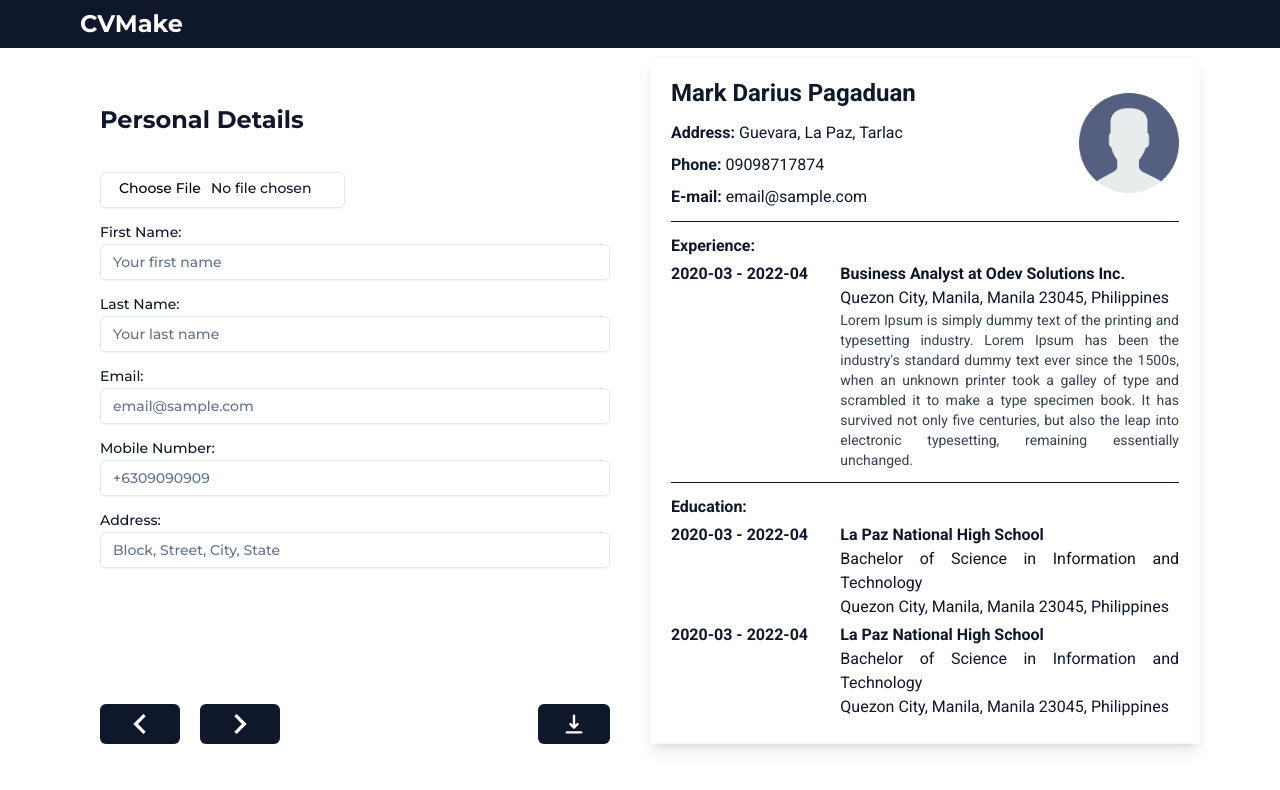
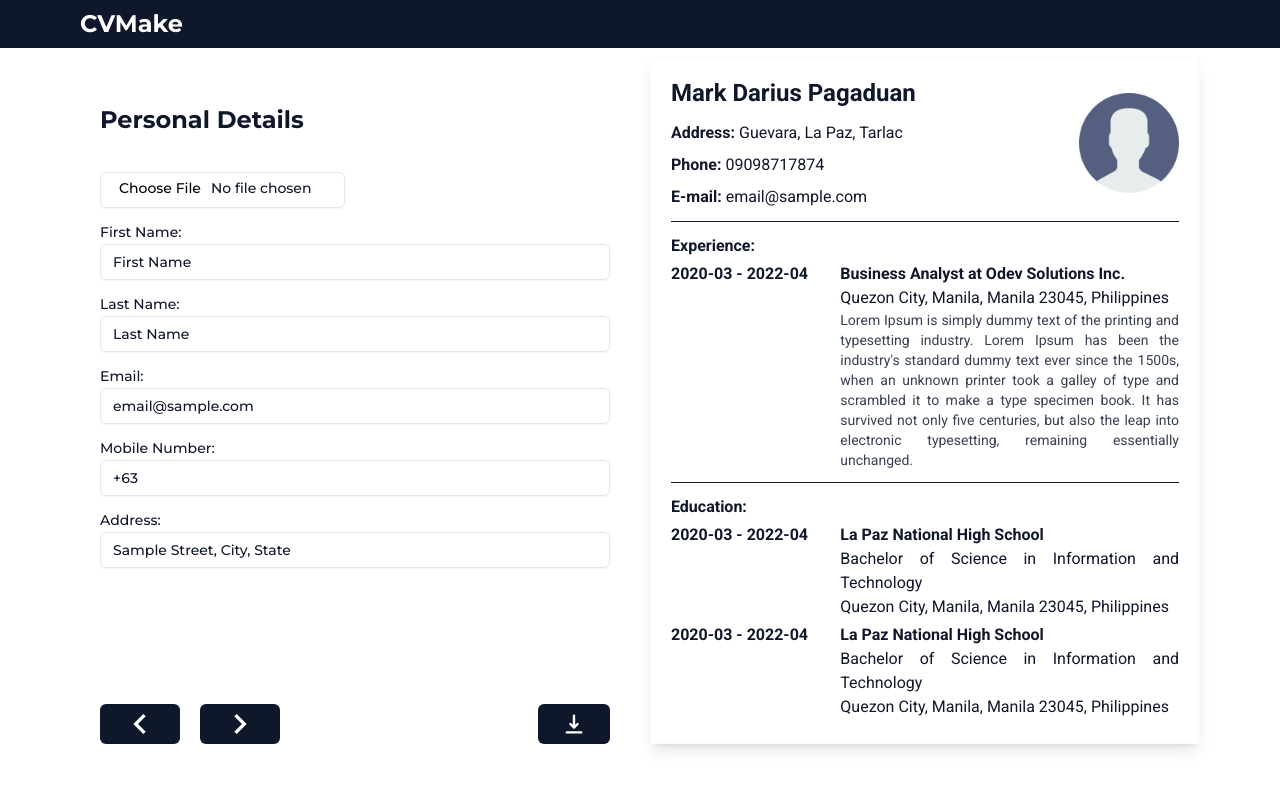
Before and after one commit to dwarjie/cv-make, a React (Vite) app: page / in a window 1280 px wide. Shown: the top 790 px of the page. Built offline with nearby package versions, Linux system fonts and the light colour scheme.

Commit message:
Added input handlers

```diff
--- a/src/components/FormContainer.jsx
+++ b/src/components/FormContainer.jsx
@@ -8,20 +8,6 @@ import EducationForm from "./Education/EducationForm";
 
 function FormContainer() {
   const [data, setData] = useState(initialData);
-
-  const renderForm = () => {
-    let currentForm = data.sections[data.currentSection].name;
-    switch (currentForm) {
-      case "personal":
-        return <PersonalForm />;
-      case "experience":
-        return <ExperienceForm />;
-      case "education":
-        return <EducationForm />;
-      default:
-        return <PersonalForm />;
-    }
-  };
 
   const nextForm = () => {
     let currentSection = data.currentSection;
@@ -63,6 +49,38 @@ function FormContainer() {
     renderForm();
   };
 
+  const handlePersonalInputChange = (e) => {
+    let name = e.target.name;
+    let value = e.target.value;
+    console.log(name);
+    console.log(value);
+    setData((prevData) => ({
+      ...prevData,
+      personal: {
+        [name]: value,
+      },
+    }));
+  };
+
+  const renderForm = () => {
+    let currentForm = data.sections[data.currentSection].name;
+    switch (currentForm) {
+      case "personal":
+        return (
+          <PersonalForm
+            data={data}
+            handleInputChange={handlePersonalInputChange}
+          />
+        );
+      case "experience":
+        return <ExperienceForm />;
+      case "education":
+        return <EducationForm />;
+      default:
+        return <PersonalForm />;
+    }
+  };
+
   return (
     <div className="flex flex-col justify-between col-span-6 px-5">
       {renderForm()}
--- a/src/components/Personal/PersonalForm.jsx
+++ b/src/components/Personal/PersonalForm.jsx
@@ -1,7 +1,7 @@
 import { Input } from "../ui/input";
 import { Label } from "../ui/label";
 
-function PersonalForm() {
+function PersonalForm({ data, handleInputChange }) {
   return (
     <div className="pt-12">
       <h1 className="text-2xl font-bold text-primary">Personal Details</h1>
@@ -18,25 +18,56 @@ function PersonalForm() {
               <Label className="text-primary" htmlFor="firstName">
                 First Name:
               </Label>
-              <Input type="text" id="firstName" placeholder="Your first name" />
+              <Input
+                type="text"
+                id="firstName"
+                className="text-primary"
+                name="firstName"
+                placeholder="Your first name"
+                value={data.personal.firstName}
+                onChange={(e) => handleInputChange(e)}
+              />
             </div>
             <div>
               <Label className="text-primary" htmlFor="lastName">
                 Last Name:
               </Label>
-              <Input type="text" id="lastName" placeholder="Your last name" />
+              <Input
+                type="text"
+                id="lastName"
+                className="text-primary"
+                name="lastName"
+                placeholder="Your last name"
+                value={data.personal.lastName}
+                onChange={(e) => handleInputChange(e)}
+              />
             </div>
             <div>
               <Label className="text-primary" htmlFor="email">
                 Email:
               </Label>
-              <Input type="email" id="email" placeholder="email@sample.com" />
+              <Input
+                type="email"
+                id="email"
+                className="text-primary"
+                name="email"
+                placeholder="email@sample.com"
+                value={data.personal.email}
+                onChange={(e) => handleInputChange(e)}
+              />
             </div>
             <div>
               <Label className="text-primary" htmlFor="phoneNo">
                 Mobile Number:
               </Label>
-              <Input type="text" id="phoneNo" placeholder="+6309090909" />
+              <Input
+                type="text"
+                id="phoneNo"
+                className="text-primary"
+                placeholder="+6309090909"
+                value={data.personal.phoneNo}
+                onChange={(e) => handleInputChange(e)}
+              />
             </div>
             <div>
               <Label className="text-primary" htmlFor="address">
@@ -45,7 +76,10 @@ function PersonalForm() {
               <Input
                 type="text"
                 id="adress"
+                className="text-primary"
                 placeholder="Block, Street, City, State"
+                value={data.personal.address}
+                onChange={(e) => handleInputChange(e)}
               />
             </div>
           </form>
--- a/src/components/context/initialData.js
+++ b/src/components/context/initialData.js
@@ -9,8 +9,8 @@ const initialData = {
     firstName: "First Name",
     lastName: "Last Name",
     email: "email@sample.com",
-    phoneNo: "",
-    address: "",
+    phoneNo: "+63",
+    address: "Sample Street, City, State",
   },
   education: {
     rows: [
```
